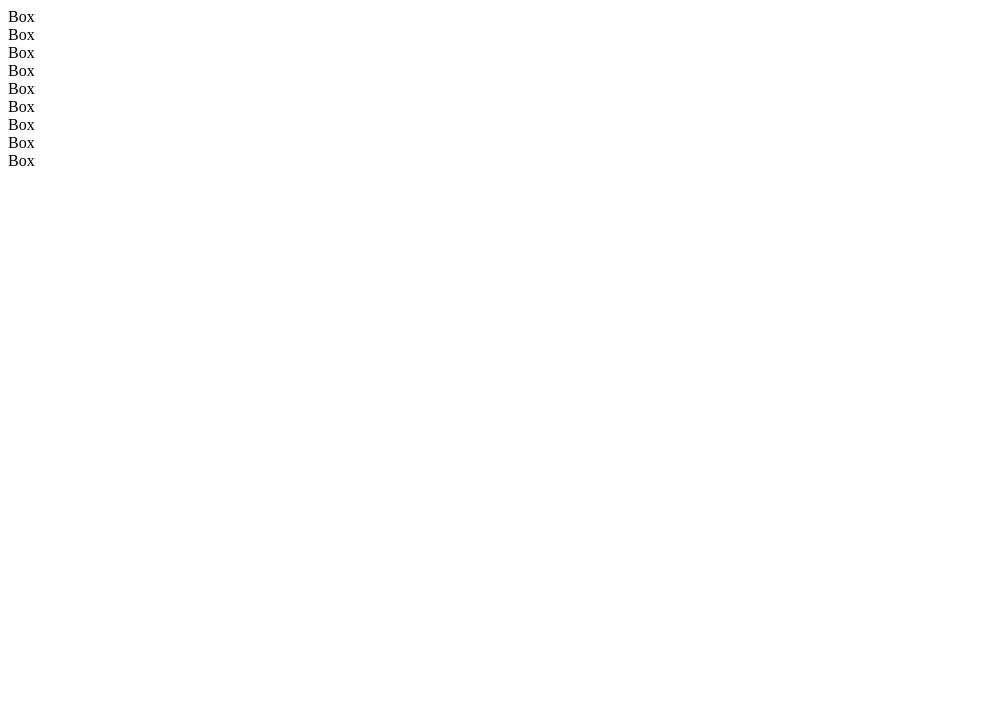
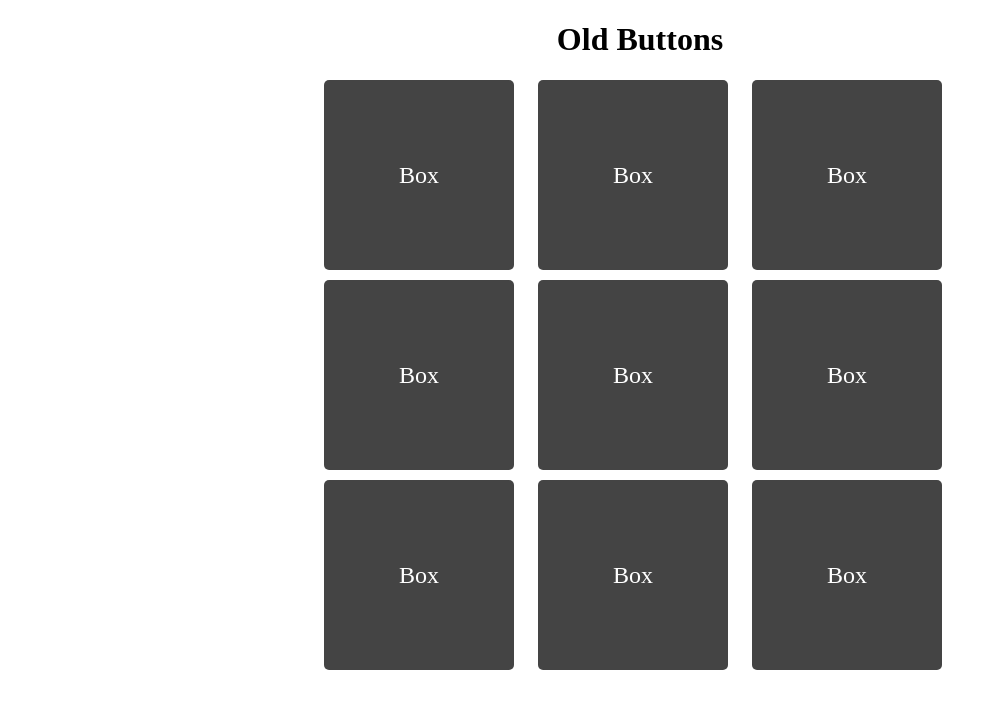
Before and after one commit to osnth01/old-buttons, a React app: page / in a window 1280 px wide. Shown: the top 708 px of the page, without its empty margins (0-997 px from the left). Built offline with nearby package versions, Linux system fonts and the light colour scheme; the HTML template or start-up script is replaced by a standard one.

Commit message:
add rough css

```diff
--- a/src/App.css
+++ b/src/App.css
@@ -1,3 +1,23 @@
-.App {
-  color: red;
+html {
+  height: 100%;
 }
+
+body {
+  height: 100%;
+}
+
+#root {
+  height: 100%;
+}
+
+.App h1 {
+  text-align: center;
+}
+
+.wrapper {
+  display: grid;
+  width: 50%;
+  margin: 0 auto;
+  grid-template-columns: 1fr 1fr 1fr;
+  grid-gap: 10px;
+}
--- a/src/App.tsx
+++ b/src/App.tsx
@@ -5,7 +5,9 @@ import Box from './Box'
 
 const App = () => {
   return (
-    <div>
+    <div className="App">
+      <h1>Old Buttons</h1>
+      <div className="wrapper">
         <Box />
         <Box />
         <Box />
@@ -16,6 +18,7 @@ const App = () => {
         <Box />
         <Box />
       </div>
+    </div>
   )
 }
 
--- /dev/null
+++ b/src/Box.css
@@ -0,0 +1,15 @@
+.Box {
+  background-color: #444;
+  color: #fff;
+  border-radius: 5px;
+  padding: 20px;
+  font-size: 150%;
+  height: 150px;
+  width: 150px;
+  text-align: center;
+  line-height: 150px;
+}
+
+.Box:hover {
+  cursor: pointer;
+}
--- a/src/Box.tsx
+++ b/src/Box.tsx
@@ -1,5 +1,6 @@
 import * as React from 'react'
+import './Box.css'
 
-const Box = () => <div>Box</div>
+const Box = () => <div className="Box">Box</div>
 
 export default Box
```
Lines whose indentation alone changed are shown as unchanged.
